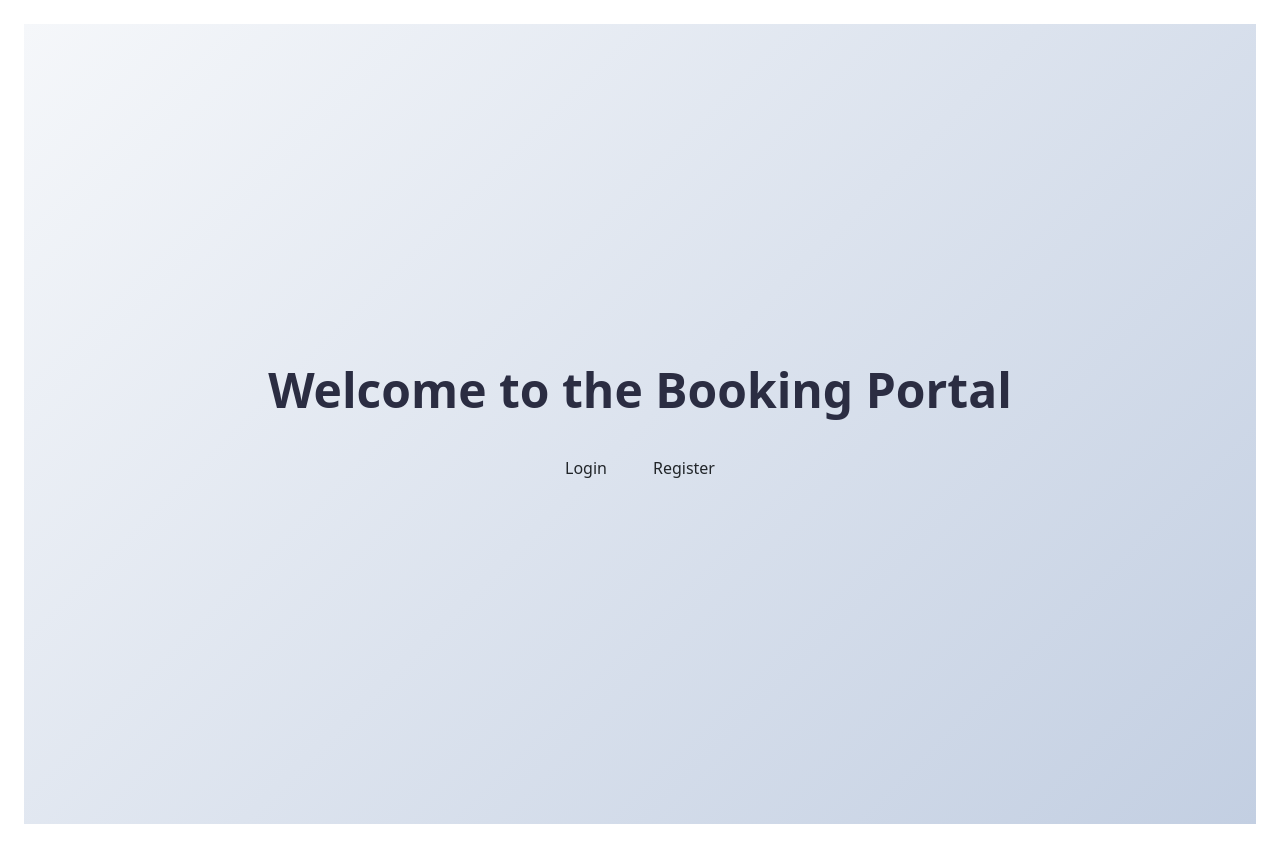
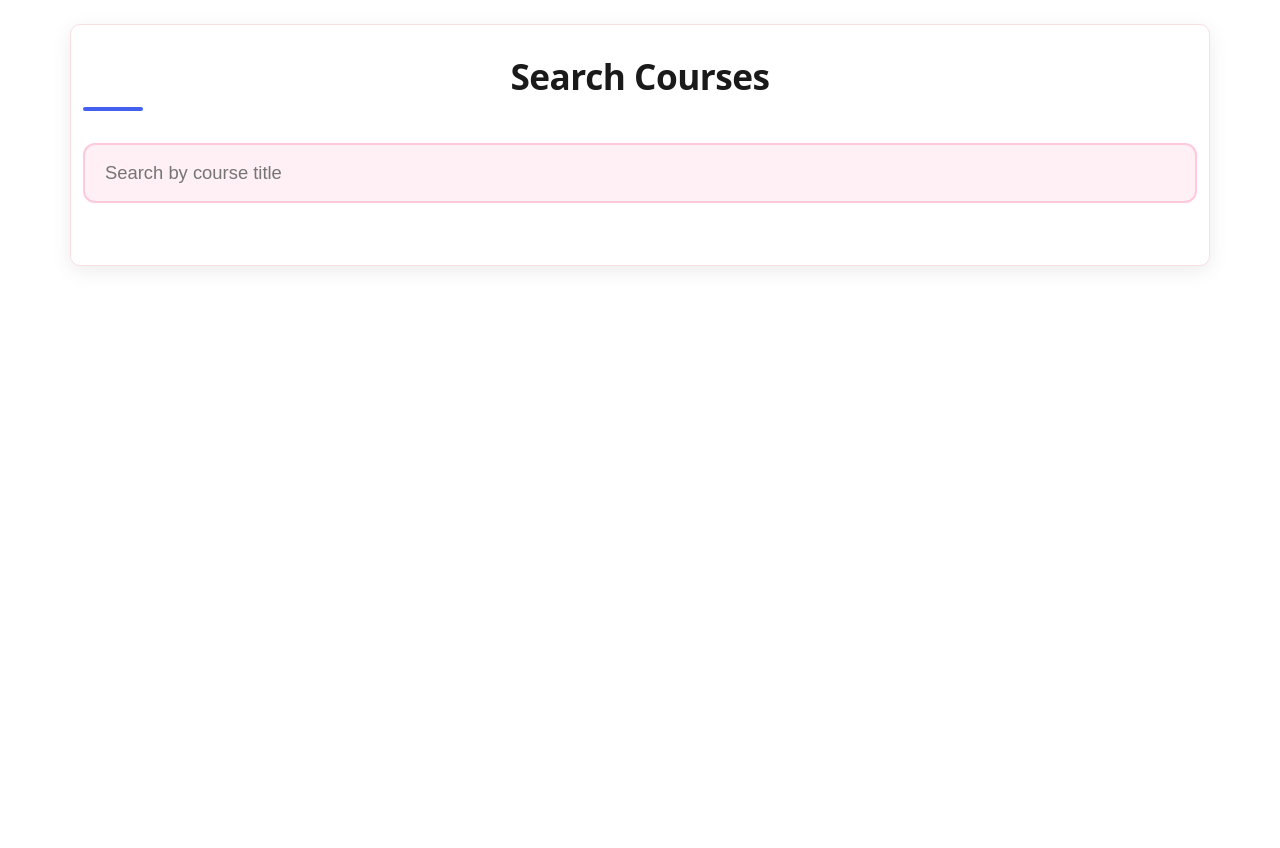
Before and after one commit to SpartanLV/V3, a React (Create React App) app in the folder frontend/: page /courses in a window 1280 px wide. Before the commit this address led to /. After the commit the page ends 800 px from the top, so only its background shows below. Built offline with nearby package versions, Linux system fonts and the light colour scheme.

Commit message:
Revision 28

```diff
--- a/frontend/src/App.js
+++ b/frontend/src/App.js
@@ -4,6 +4,7 @@ import { BrowserRouter, Routes, Route, Navigate } from 'react-router-dom';
 
 import { AuthContext } from './context/AuthContext';
 import ProtectedRoute from './components/ProtectedRoute';
+import CourseSearch from './components/CourseSearch';
 
 import Navbar from './components/Navbar';
 import Sidebar from './components/Sidebar';
@@ -58,6 +59,7 @@ function App() {
             <Route path="/payment" element={<PaymentPage />} /> {/* Public payment route */}
             <Route path="/messages" element={<Messages />} /> {/* Messages route */}
             <Route path="/chat/:recipientId" element={<ChatBox />} /> {/* ChatBox route */}
+            <Route path="/courses" element={<CourseSearch />} />
 
             {/* Protected Routes */}
             {/* Admin Routes */}
@@ -69,6 +71,11 @@ function App() {
               path="/admin/courses"
               element={<ProtectedRoute allowedRoles={['admin']}><ManageCourses /></ProtectedRoute>}
             />
+            <Route
+              path="/admin/courses/add"
+              element={<ProtectedRoute allowedRoles={['admin']}><ManageCourses mode="add" /></ProtectedRoute>}
+            />
+
             <Route
               path="/admin/bookings"
               element={<ProtectedRoute allowedRoles={['admin']}><ManageBookings /></ProtectedRoute>}
--- /dev/null
+++ b/frontend/src/components/CourseSearch.css
@@ -0,0 +1,109 @@
+/* Soft container with a pastel background and gentle shadow */
+.container {
+    max-width: 900px;
+    margin: auto;
+    padding: 2.5rem;
+    background: #fefefe;
+    border-radius: 20px;
+    box-shadow: 0 12px 36px rgba(255, 182, 193, 0.2);
+    transition: transform 0.3s ease, box-shadow 0.3s ease;
+    border: 1px solid #f9dfe2;
+}
+
+/* Hover animation for container */
+.container:hover {
+    transform: translateY(-6px);
+    box-shadow: 0 18px 48px rgba(255, 182, 193, 0.3);
+}
+
+.heading {
+    text-align: center;
+    font-size: 2.2rem;
+    font-weight: 600;
+    color: #1a1a1a;
+    margin-bottom: 2rem;
+    letter-spacing: -0.5px;
+}
+
+
+/* Search input centered */
+.search-container {
+    display: flex;
+    justify-content: center;
+    margin-bottom: 2rem;
+}
+
+/* Search input field */
+.search-input {
+    width: 100%;
+    padding: 14px 20px;
+    font-size: 1.15rem;
+    border-radius: 12px;
+    border: 2px solid #ffc8dd;
+    background: #fff0f6;
+    color: #444;
+    font-family: 'Poppins', sans-serif;
+    transition: all 0.3s ease;
+}
+
+/* Focused input style */
+.search-input:focus {
+    border-color: #ffafcc;
+    box-shadow: 0 0 10px #ffc8dd80;
+    outline: none;
+}
+
+/* Loading and empty message styles */
+.loading,
+.no-results {
+    text-align: center;
+    font-size: 1.3rem;
+    color: #aaa;
+    font-family: 'Poppins', sans-serif;
+    margin-top: 1rem;
+}
+
+/* Course list styles */
+.course-list {
+    list-style: none;
+    padding: 0;
+    margin: 0;
+}
+
+/* Individual course card */
+.course-item {
+    margin-bottom: 20px;
+    padding: 24px;
+    background: #fff5f8;
+    border-radius: 16px;
+    border: 1px solid #ffe2e9;
+    box-shadow: 0 6px 20px rgba(255, 182, 193, 0.1);
+    transition: transform 0.3s ease, background-color 0.3s ease;
+    display: flex;
+    flex-direction: column;
+    gap: 12px;
+}
+
+/* Hover effect */
+.course-item:hover {
+    transform: translateY(-4px);
+    background-color: #ffe8f1;
+}
+
+/* Title styling */
+.course-item .title {
+    font-size: 1.6rem;
+    font-weight: 600;
+    color: #e63946;
+    font-family: 'Baloo 2', cursive;
+    letter-spacing: 0.5px;
+}
+
+/* Description styling */
+.course-item .description {
+    font-size: 1.05rem;
+    color: #555;
+    line-height: 1.6;
+    font-family: 'Poppins', sans-serif;
+    padding-left: 2px;
+}
--- /dev/null
+++ b/frontend/src/components/CourseSearch.js
@@ -0,0 +1,70 @@
+import React, { useState, useEffect } from 'react';
+import axios from 'axios';
+
+// Import the CSS file
+import './CourseSearch.css';
+
+const CourseSearch = () => {
+    const [search, setSearch] = useState('');
+    const [courses, setCourses] = useState([]);
+    const [loading, setLoading] = useState(false);
+
+    const fetchCourses = async () => {
+        if (search.trim() === '') {
+            setCourses([]); // Clear courses if no search term
+            return;
+        }
+
+        setLoading(true);
+        try {
+            const res = await axios.get('/api/courses', {
+                params: { search },
+                withCredentials: true,
+            });
+            setCourses(res.data);
+        } catch (err) {
+            console.error('Error fetching courses:', err);
+        }
+        setLoading(false);
+    };
+
+    useEffect(() => {
+        // Only fetch courses when search input changes, and debounce the requests
+        const delayDebounceFn = setTimeout(() => {
+            fetchCourses();
+        }, 500); // 500ms delay after the user stops typing
+
+        return () => clearTimeout(delayDebounceFn); // Cleanup the previous timeout if input changes
+    }, [search]); // Only call fetchCourses when search input changes
+
+    return (
+        <div className="container">
+            <h2 className="heading">Search Courses</h2>
+            <div className="search-container">
+                <input
+                    type="text"
+                    placeholder="Search by course title"
+                    value={search}
+                    onChange={(e) => setSearch(e.target.value)}
+                    className="search-input"
+                />
+            </div>
+
+            {loading ? (
+                <p className="loading">Loading...</p>
+            ) : courses.length === 0 && search.trim() !== '' ? (
+                <p className="no-results">No courses found.</p>
+            ) : (
+                <ul className="course-list">
+                    {courses.map((course) => (
+                        <li key={course._id} className="course-item">
+                            <strong>{course.title}</strong> {course.description ? course.description : 'No description available'}
+                        </li>
+                    ))}
+                </ul>
+            )}
+        </div>
+    );
+};
+
+export default CourseSearch;
```
Also changed, not shown: frontend/src/components/Sidebar.js (+8 -5 lines), 2 other files (tests, documents, lock files or other folders).
